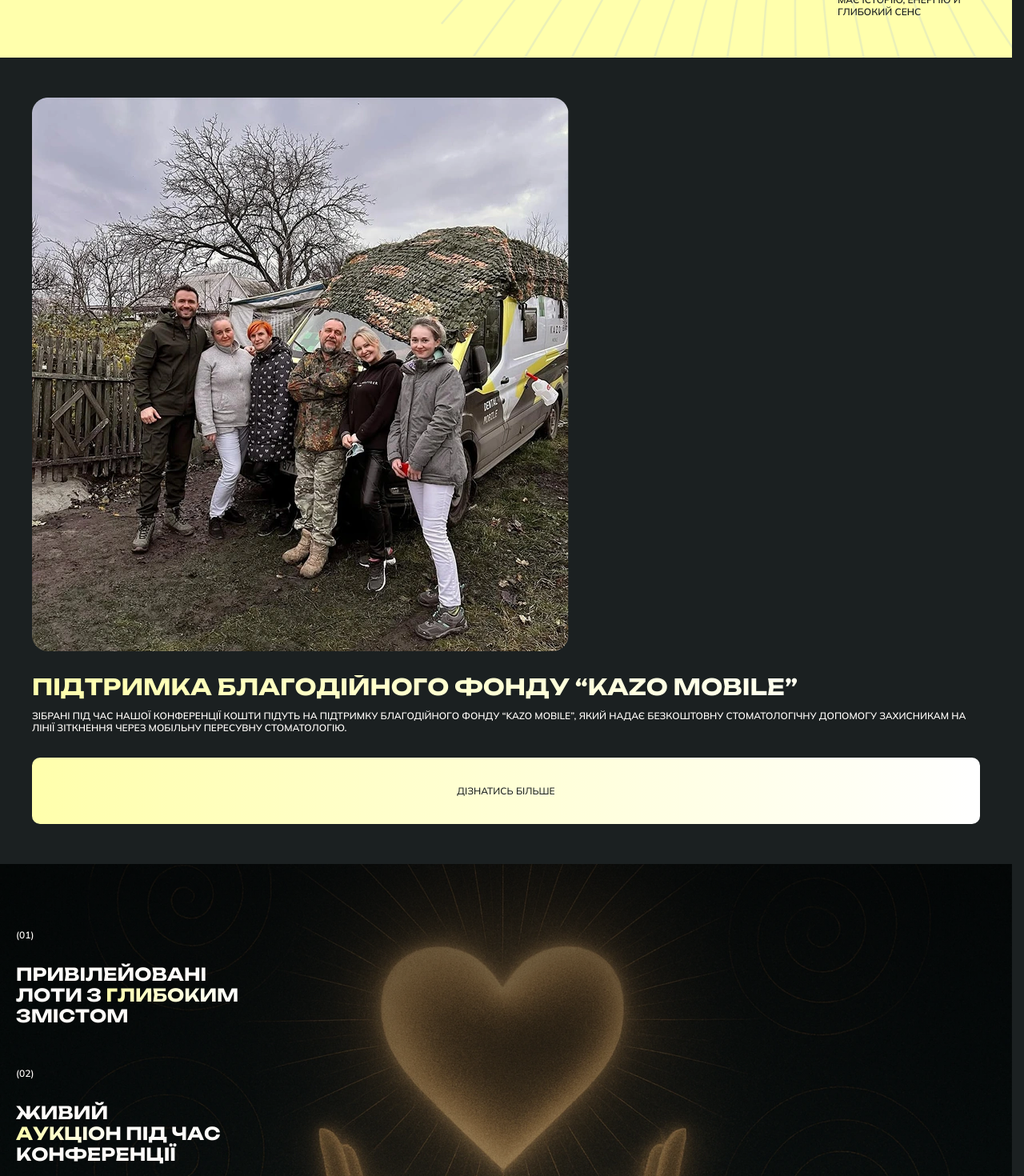
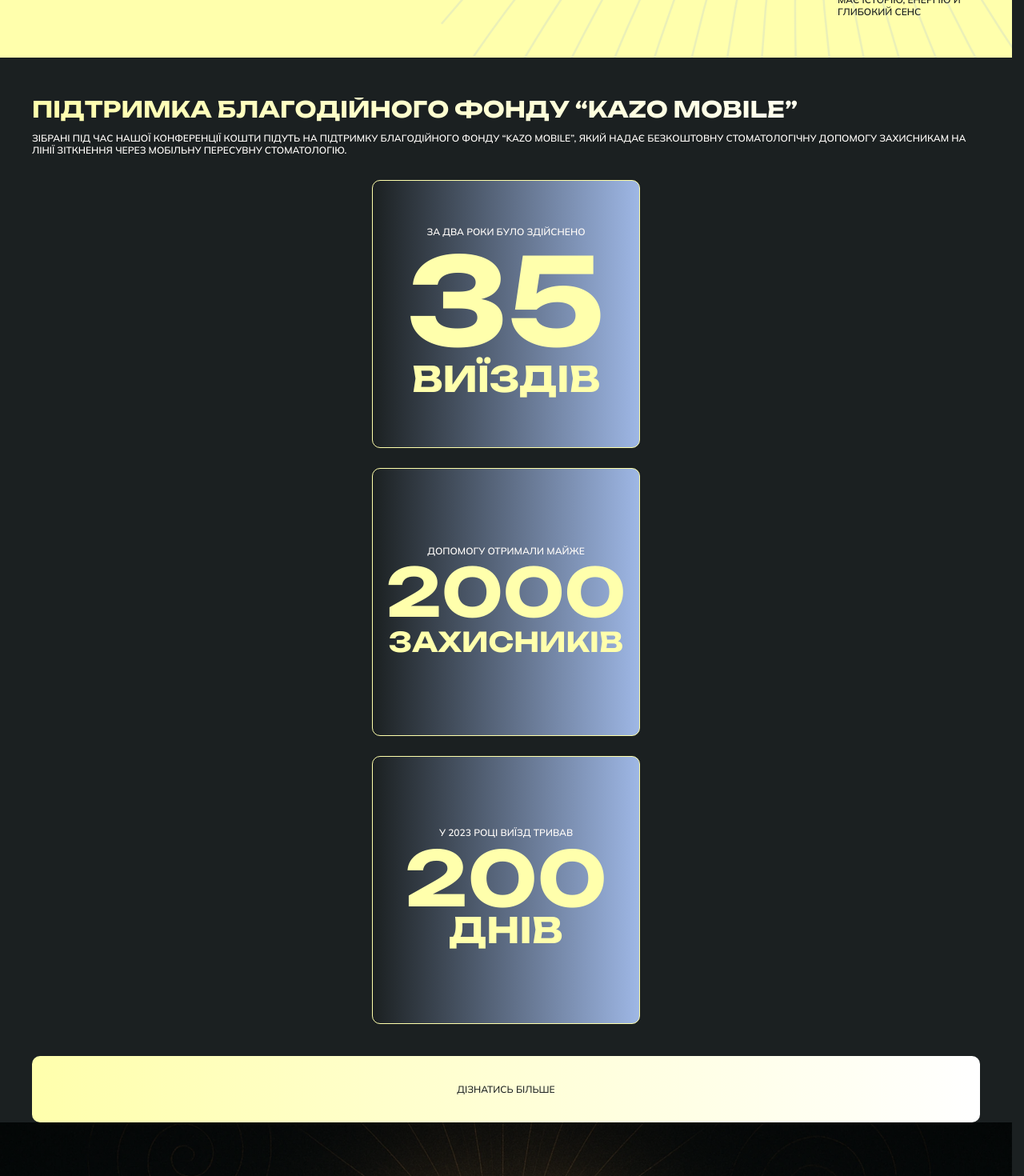
Before and after one commit to Ronddaa/firstConferenceOffline, a React (Vite) app: page / in a window 1280 px wide. Shown: the part 9700-11170 px from the top of the page at 80% size. Built offline with nearby package versions, Linux system fonts and the light colour scheme; no server answers.

Commit message:
donation section

```diff
--- a/src/components/Donation/Donation.jsx
+++ b/src/components/Donation/Donation.jsx
@@ -1,15 +1,9 @@
 import styles from './Donation.module.css'
-import donationIMG from './donationSection.webp'
 
 export default function Donation() {
     return (
       <section className={styles.sectionDonation}>
         <div className="container">
-          <img
-            className={styles.donationIMG}
-            src={donationIMG}
-            alt="donation"
-          />
           <h2 className={styles.titleDonation}>
             Підтримка благодійного фонду “Kazo Mobile”
           </h2>
@@ -19,6 +13,23 @@
             стоматологічну допомогу захисникам на лінії зіткнення через мобільну
             пересувну стоматологію.
           </p>
+          <ul className={styles.wrapperDonationList}>
+            <li>
+              <p className={styles.textLi}>За два роки було здійснено</p>
+              <h3 className={styles.titleLih31}>35</h3>
+              <h4 className={styles.titleLih41}>виїздів</h4>
+            </li>
+            <li>
+              <p className={styles.textLi}>допомогу отримали майже</p>
+              <h3 className={styles.titleLih32}>2000</h3>
+              <h4 className={styles.titleLih42}>захисників</h4>
+            </li>
+            <li>
+              <p className={styles.textLi}>У 2023 році виїзд тривав</p>
+              <h3 className={styles.titleLih33}>200</h3>
+              <h4 className={styles.titleLih43}>днів</h4>
+            </li>
+          </ul>
           <a className={styles.detailsDonation} href="#">
             дізнатись більше
           </a>
@@ -38,6 +49,12 @@
             <span>на підтримку</span> <span>ЗСУ</span>
           </h3>
         </div>
+        <div className="container">
+          <p className={styles.lastTextDonation}>
+            У вас буде можливість не лише отримати <br /> унікальну річ, а й зробити
+            вагомий <br />внесок у силу, яка нас захищає
+          </p>
+        </div>
       </section>
     );
 }
--- a/src/components/Donation/Donation.module.css
+++ b/src/components/Donation/Donation.module.css
@@ -1,6 +1,3 @@
-.sectionDonation :global(.container){
-    margin-bottom: 50px;
-}
 .donationIMG{
     margin-bottom: 30px;
 }
@@ -20,6 +17,55 @@
     text-transform: uppercase;
     margin-bottom: 30px;
 }
+.wrapperDonationList{
+    display: flex;
+    flex-direction: column;
+    gap: 25px;
+    margin: 0 auto 40px;
+}
+.wrapperDonationList li{
+    border: 1px solid #FFFFAC;
+    border-radius: 10px;
+    background: linear-gradient(90deg, #1B2021, #9EB7E5);
+    width: 335px;
+    height: 335px;
+    display: flex;
+    flex-direction: column;
+    align-items: center;
+    justify-content: center;
+    margin: 0 auto;
+}
+.textLi{
+    font-weight: 600;
+    font-size: 12px;
+    text-transform: uppercase;
+}
+.titleLih31, .titleLih32, .titleLih33, .titleLih41, .titleLih42, .titleLih43{
+    color: #FFFFAC;
+    font-weight: 600;
+    text-transform: uppercase;
+}
+.titleLih31{
+    font-size: 150px;
+    margin-bottom: -25px;
+}
+.titleLih32{
+    font-size: 83px;
+    margin-bottom: -10px;
+}
+.titleLih33{
+    font-size: 94px;
+    margin-bottom: -20px;
+}
+.titleLih41{
+    font-size: 44px;
+}
+.titleLih42{
+    font-size: 34px;
+}
+.titleLih43{
+    font-size: 44px;
+}
 .detailsDonation{
     padding: 34px 84px;
     display: block;
@@ -37,6 +83,7 @@
     background-size: cover;
     background-repeat: no-repeat;
     padding: 81px 20px;
+    margin-bottom: 20px;
 }
 .numerOf{
     font-size: 12px;
@@ -60,3 +107,9 @@
     -webkit-background-clip: text; /* Для Safari */
     background-clip: text;
 }
+.lastTextDonation{
+    text-transform: uppercase;
+    font-size: 12px;
+    font-weight: 600;
+    color: #FFFCF9;
+}
```
Also changed, not shown: src/components/Donation/donationSection.webp (deleted).
